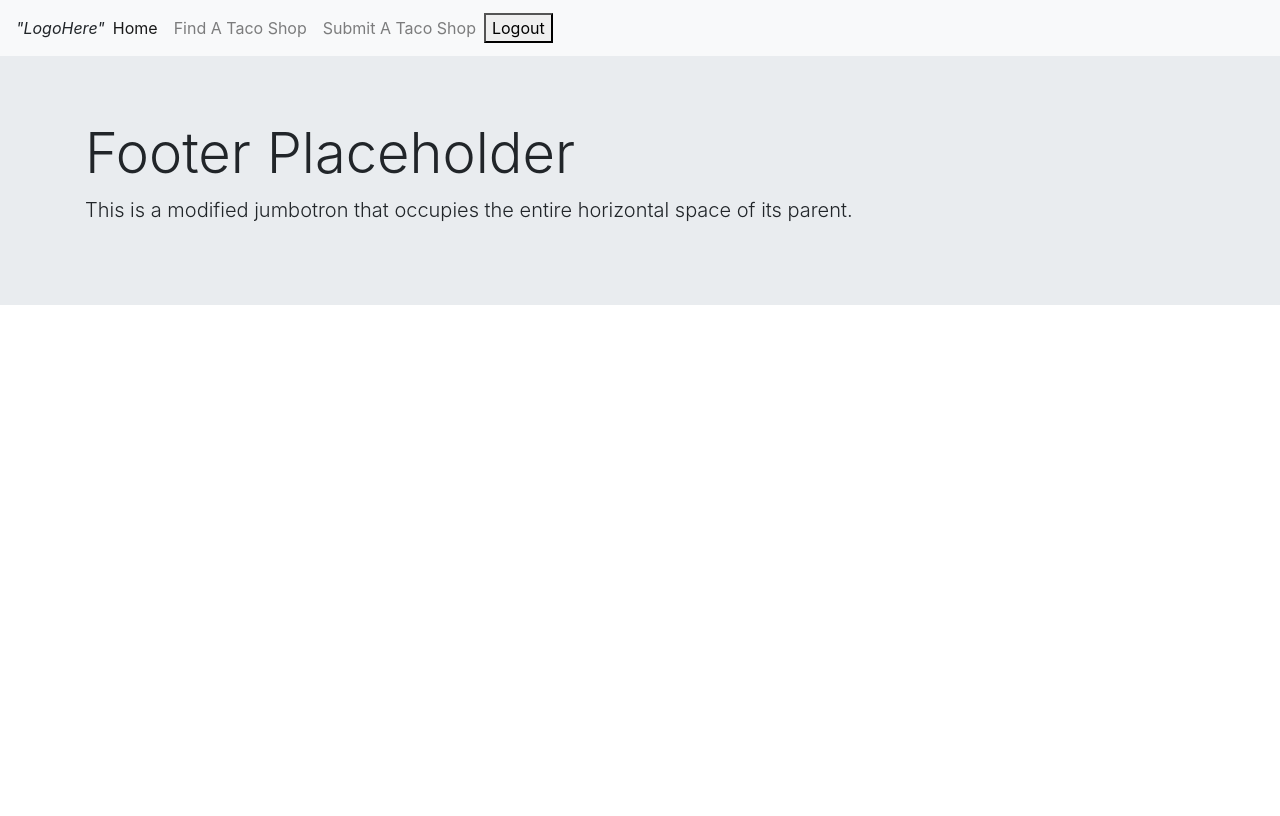
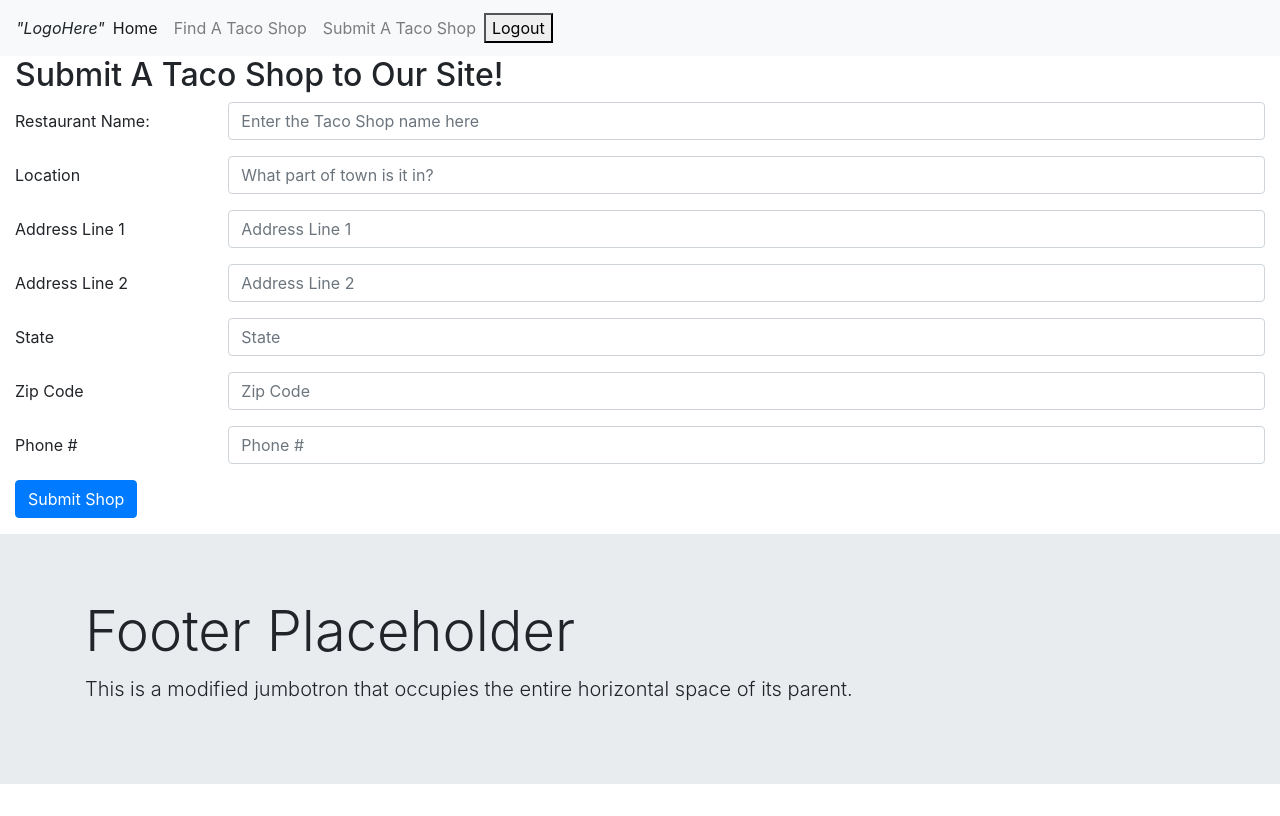
Before and after one commit to tvnames/BestMexSD, a React (Create React App) app in the folder client/: page /submitshop in a window 1280 px wide. Built offline with nearby package versions, Linux system fonts and the light colour scheme; no server answers.

Commit message:
pages skeleton completed without styling

```diff
--- a/client/src/App.js
+++ b/client/src/App.js
@@ -3,7 +3,7 @@ import { BrowserRouter as Router, Switch, Route } from "react-router-dom";
 import { AuthProvider } from "./util/auth";
 import { get as getUser } from "./util/userApi";
 import HomePage from "./pages/HomePage";
-import ShopSubmitPage from "./pages/ShopSubmit"
+import SubmitShopPage from "./pages/SubmitShop"
 import ShopPage from "./pages/Shop"
 import LoginPage from "./pages/LoginPage";
 import Navbar from "./components/Navbar";
@@ -27,12 +27,15 @@ function App() {
           <Route path="/shop">
             <ShopPage />
           </Route>
-          <PrivateRoute path="/shop">
+          <Route path="/submitshop">
+            <SubmitShopPage />
+          </Route>
+          {/* <PrivateRoute path="/shop">
             <ShopPage />
-          </PrivateRoute>
-          <PrivateRoute path="/shopsubmit">
-            <ShopSubmitPage />
-          </PrivateRoute>
+          </PrivateRoute> */}
+          {/* <PrivateRoute path="/submitshop">
+            <SubmitShopPage />
+          </PrivateRoute> */}
           <Route path="/signup">
             <SignupPage />
           </Route>
--- a/client/src/pages/ShopSubmit/index.js
+++ /dev/null
@@ -1,10 +0,0 @@
-import { useAuth } from "../../util/auth";
-
-// PrivatePage is an example include to demonstrate a route protected from
-// unauthenticated users. See the routing in App.js.
-function PrivatePage() {
-  const auth = useAuth();
-  return <h1>Hello, {auth.user.username}!</h1>;
-}
-
-export default PrivatePage;
--- /dev/null
+++ b/client/src/pages/SubmitShop/index.js
@@ -0,0 +1,71 @@
+import React from "react";
+import { useAuth } from "../../util/auth";
+
+// PrivatePage is an example include to demonstrate a route protected from
+// unauthenticated users. See the routing in App.js.
+function SubmitShopPage() {
+  //   const auth = useAuth();
+  //   return <h1>Hello, {auth.user.username}!</h1>;
+  return (
+
+    <div className="container-fluid">
+      <h2>Submit A Taco Shop to Our Site!</h2>
+      <div>
+        <form>
+          <div>
+            <div className="form-group row">
+              <label htmlFor="shopName" className="col-sm-2 col-form-label">Restaurant Name:</label>
+              <div className="col-sm-10">
+                <input type="text" className="form-control" id="shopName" placeholder="Enter the Taco Shop name here" />
+              </div>
+            </div>
+            <div className="form-group row">
+              <label htmlFor="shopLocation" className="col-sm-2 col-form-label">Location</label>
+              <div className="col-sm-10">
+                <input type="text" className="form-control" id="shopLocation" placeholder="What part of town is it in?" />
+              </div>
+            </div>
+            <div className="form-group row">
+              <label htmlFor="shopAddress1" className="col-sm-2 col-form-label">Address Line 1</label>
+              <div className="col-sm-10">
+                <input type="text" className="form-control" id="shopAddress1" placeholder="Address Line 1" />
+              </div>
+            </div>
+            <div className="form-group row">
+              <label htmlFor="shopAddress2" className="col-sm-2 col-form-label">Address Line 2</label>
+              <div className="col-sm-10">
+                <input type="text" className="form-control" id="shopAddress2" placeholder="Address Line 2" />
+              </div>
+            </div>
+            <div className="form-group row">
+              <label htmlFor="shopState" className="col-sm-2 col-form-label">State</label>
+              <div className="col-sm-10">
+                <input type="text" className="form-control" id="shopState" placeholder="State" />
+              </div>
+            </div>
+            <div className="form-group row">
+              <label htmlFor="shopZipCode" className="col-sm-2 col-form-label">Zip Code</label>
+              <div className="col-sm-10">
+                <input type="text" className="form-control" id="shopZipCode" placeholder="Zip Code" />
+              </div>
+            </div>
+            <div className="form-group row">
+              <label htmlFor="shopPhoneNumber" className="col-sm-2 col-form-label">Phone #</label>
+              <div className="col-sm-10">
+                <input type="text" className="form-control" id="shopPhoneNumber" placeholder="Phone #" />
+              </div>
+            </div>
+            <div className="form-group row">
+              <div className="col-sm-10">
+                <button type="submit" className="btn btn-primary">Submit Shop</button>
+              </div>
+            </div>
+          </div>
+
+        </form>
+      </div>
+    </div>
+
+  )
+}
+export default SubmitShopPage;
```
Also changed, not shown: client/src/components/SubmitFormLine/SubmitFormLine.js (added, +11 -0 lines).
